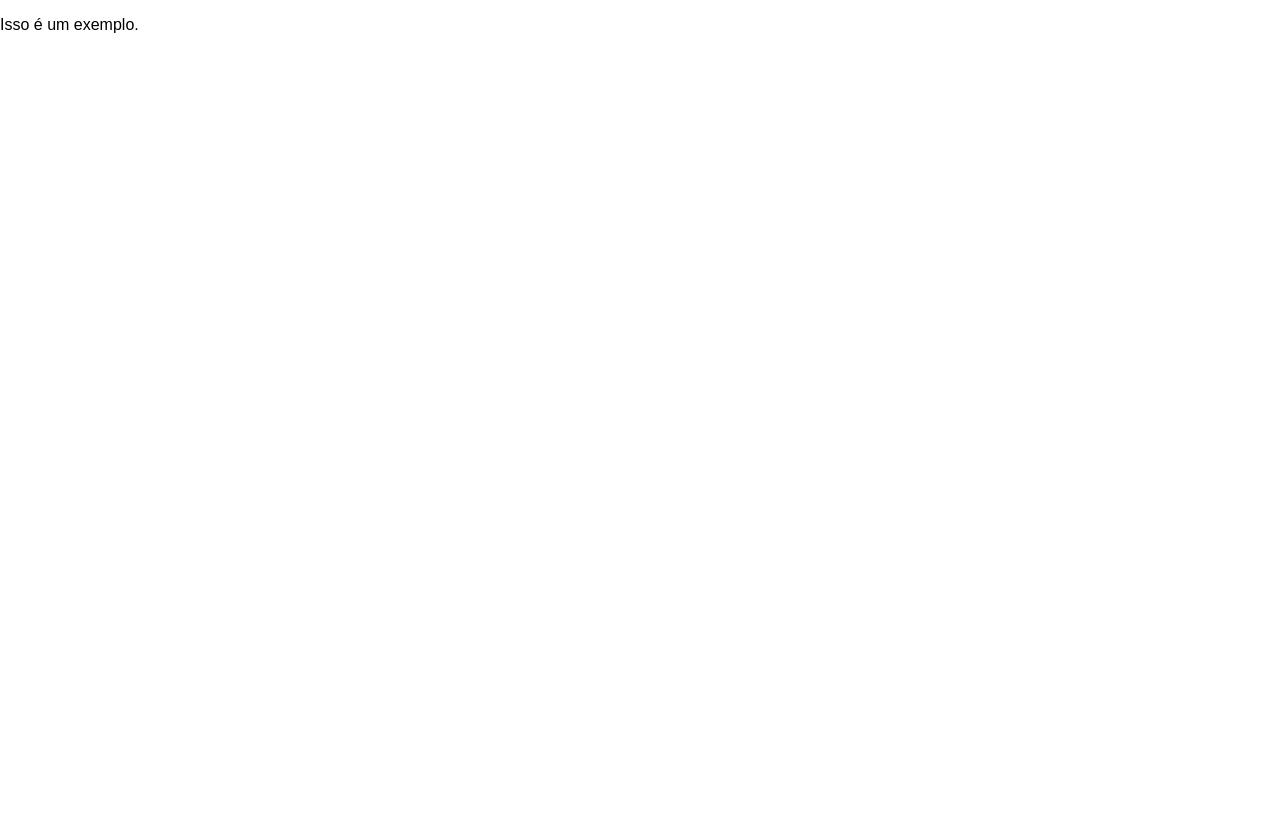
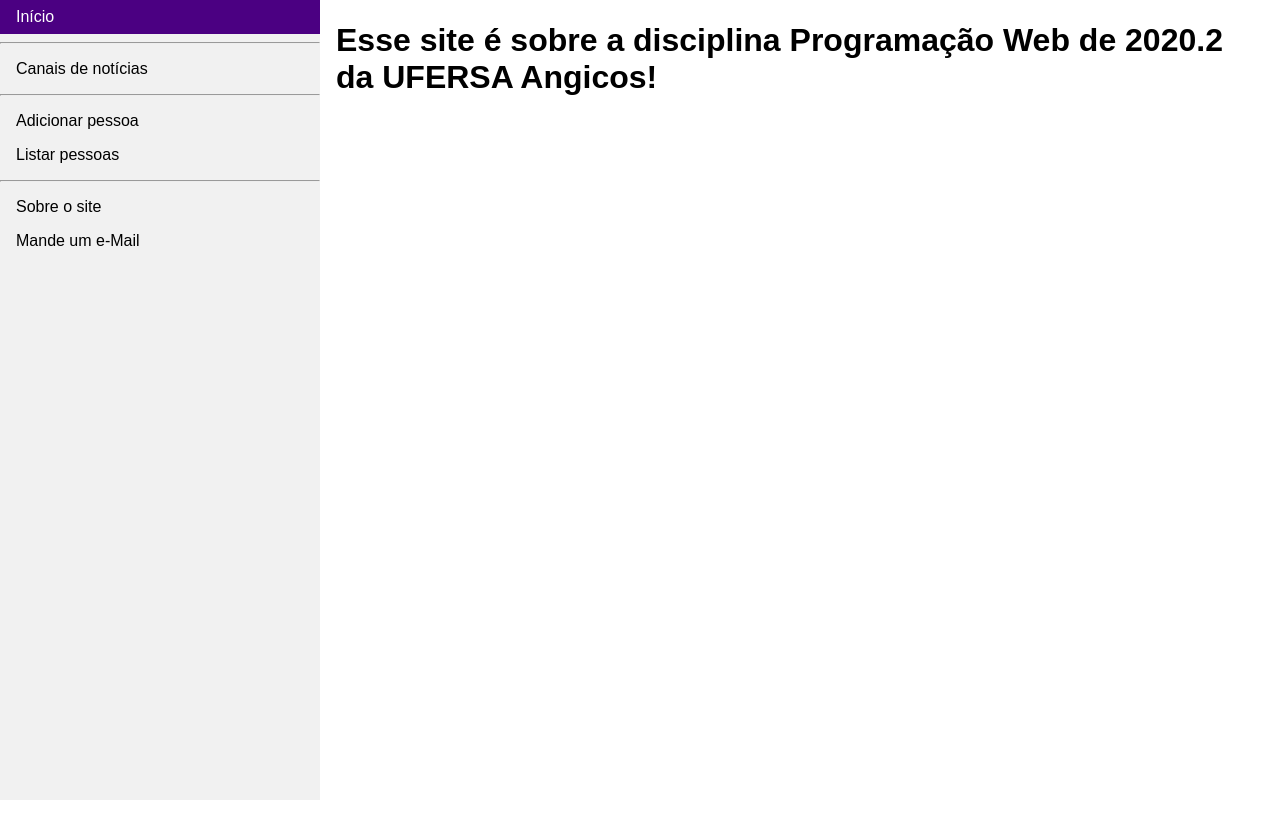
Before and after one commit to JulioGsn/pweb_2020.2_julioGomes, a plain HTML site: page exercicio2/sobre.html in a window 1280 px wide. Before the commit the page ends 800 px from the top, so only its background shows below. Drawn offline with Linux system fonts and the light colour scheme.

Commit message:
Página sobre

```diff
--- a/exercicio2/sobre.html
+++ b/exercicio2/sobre.html
@@ -4,11 +4,26 @@
     <meta charset="UTF-8">
     <meta http-equiv="X-UA-Compatible" content="IE=edge">
     <meta name="viewport" content="width=device-width, initial-scale=1.0">
-    <meta codigoSemana2="forYourEyesOnly">
+    <meta codigoSemana2="1569331148">
     <link rel="stylesheet" href="style/style.css">
-    <title>PWeb - by UmExemplo</title>
+    <title>PWeb - Júlio Gomes</title>
 </head>
 <body>
-	<p>Isso é um exemplo.</p>
+	<ul>
+        <li><a href="index.html">Início</a></li>
+		<hr>
+		<li><a href="noticias.html">Canais de notícias</a></li>
+		<hr>
+		<li><a href="adicionarPessoa.html">Adicionar pessoa</a></li>
+		<li><a href="listarPessoas.html">Listar pessoas</a></li>
+		<hr>
+		<li><a href="sobre.html">Sobre o site</a></li>
+		<li><a href="">Mande um e-Mail</a></li>
+    </ul>
+
+	<div style="margin-left:25%;padding:1px 16px;height:1000px;">
+
+		<h1>Esse site é sobre a disciplina Programação Web de 2020.2 da UFERSA Angicos!</h1>
+
 </body>
 </html>
```
